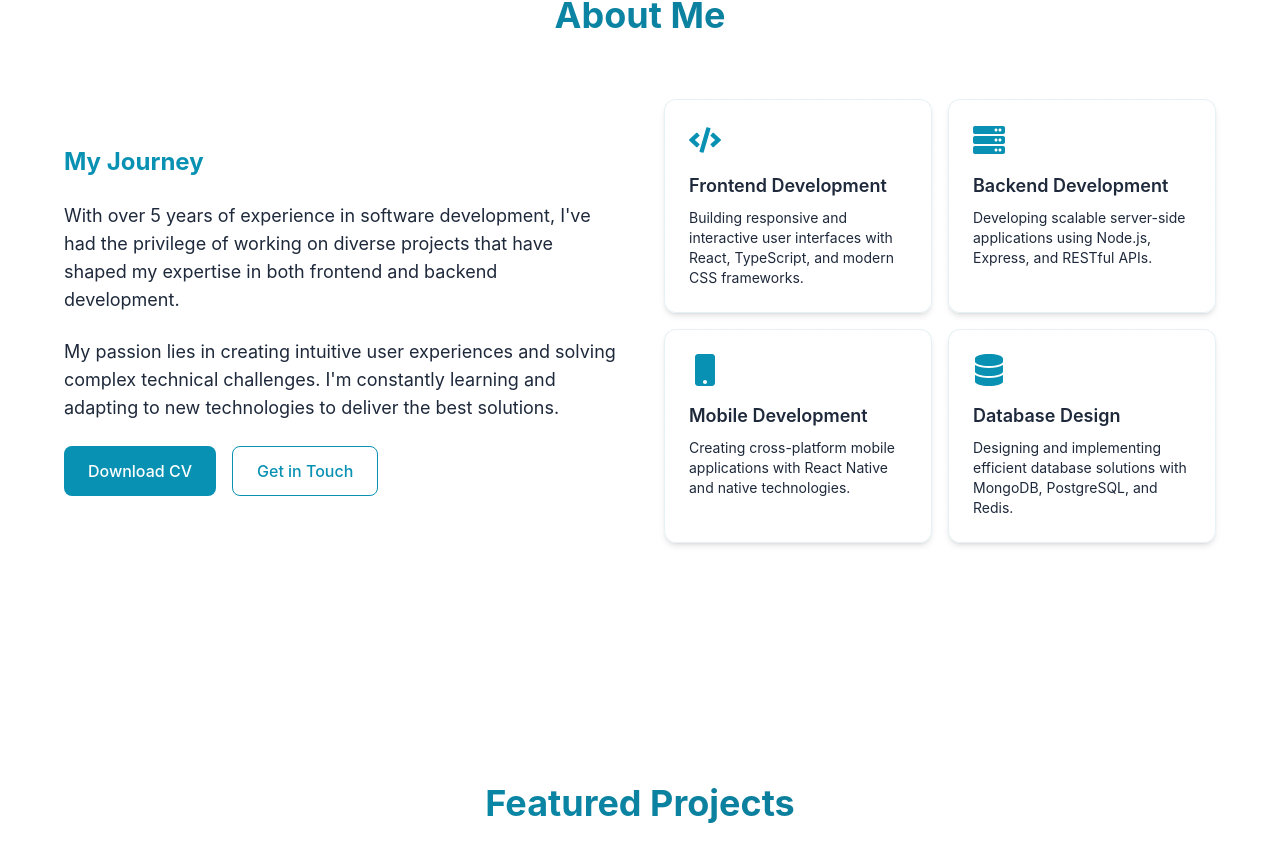
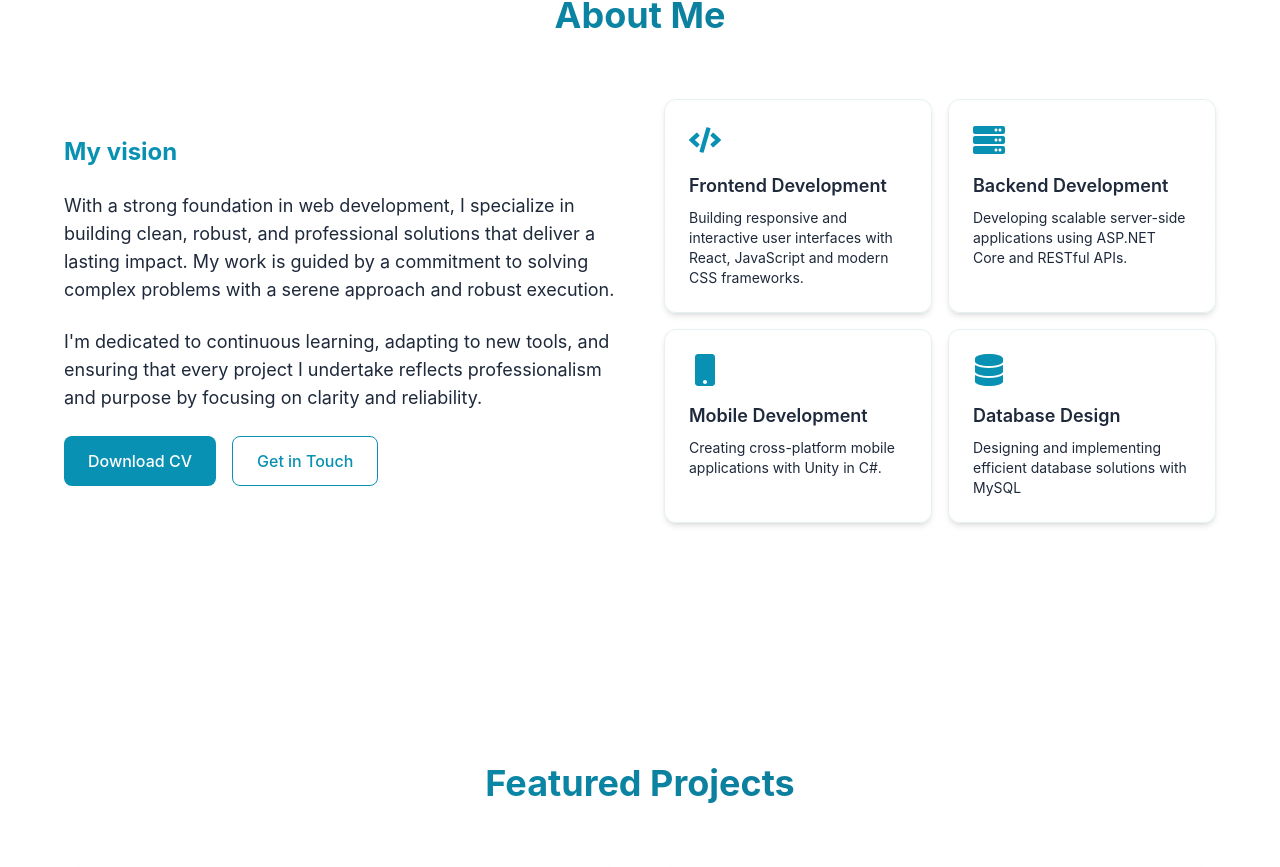
Before and after one commit to OscarLM32/OscarLM32, a React (Vite) app: page / in a window 1280 px wide. Shown: the part 885-1752 px from the top of the page. Built offline with nearby package versions, Linux system fonts and the light colour scheme.

Commit message:
Modified "About me" information

```diff
--- a/src/components/About.tsx
+++ b/src/components/About.tsx
@@ -11,22 +11,22 @@ const skills: SkillCard[] = [
   {
     icon: <FaCode className="w-8 h-8" />,
     title: "Frontend Development",
-    description: "Building responsive and interactive user interfaces with React, TypeScript, and modern CSS frameworks."
+    description: "Building responsive and interactive user interfaces with React, JavaScript and modern CSS frameworks."
   },
   {
     icon: <FaServer className="w-8 h-8" />,
     title: "Backend Development",
-    description: "Developing scalable server-side applications using Node.js, Express, and RESTful APIs."
+    description: "Developing scalable server-side applications using ASP.NET Core and RESTful APIs."
   },
   {
     icon: <FaMobile className="w-8 h-8" />,
     title: "Mobile Development",
-    description: "Creating cross-platform mobile applications with React Native and native technologies."
+    description: "Creating cross-platform mobile applications with Unity in C#."
   },
   {
     icon: <FaDatabase className="w-8 h-8" />,
     title: "Database Design",
-    description: "Designing and implementing efficient database solutions with MongoDB, PostgreSQL, and Redis."
+    description: "Designing and implementing efficient database solutions with MySQL"
   }
 ];
 
@@ -50,16 +50,14 @@ export function About() {
             viewport={{ once: true }}
             className="space-y-6"
           >
-            <h3 className="text-2xl font-bold text-primary">My Journey</h3>
+            <h3 className="text-2xl font-bold text-primary">My vision</h3>
             <p className="text-lg text-textPrimary/80">
-              With over 5 years of experience in software development, I've had the privilege
-              of working on diverse projects that have shaped my expertise in both frontend
-              and backend development.
+              With a strong foundation in web development, I specialize in building clean, robust, and professional solutions that deliver a lasting impact.
+              My work is guided by a commitment to solving complex problems with a serene approach and robust execution.
             </p>
             <p className="text-lg text-textPrimary/80">
-              My passion lies in creating intuitive user experiences and solving complex
-              technical challenges. I'm constantly learning and adapting to new technologies
-              to deliver the best solutions.
+              I'm dedicated to continuous learning, adapting to new tools, and ensuring that every project I undertake reflects professionalism and purpose
+              by focusing on clarity and reliability.
             </p>
             <div className="flex gap-4">
               <motion.button
@@ -95,9 +93,7 @@ export function About() {
                 transition={{ delay: index * 0.1 }}
                 className="card-gradient p-6 rounded-xl"
               >
-                <div className="text-primary mb-4">
-                  {skill.icon}
-                </div>
+                <div className="text-primary mb-4">{skill.icon}</div>
                 <h4 className="text-lg font-semibold mb-2">{skill.title}</h4>
                 <p className="text-sm text-textPrimary/70">{skill.description}</p>
               </motion.div>
```
